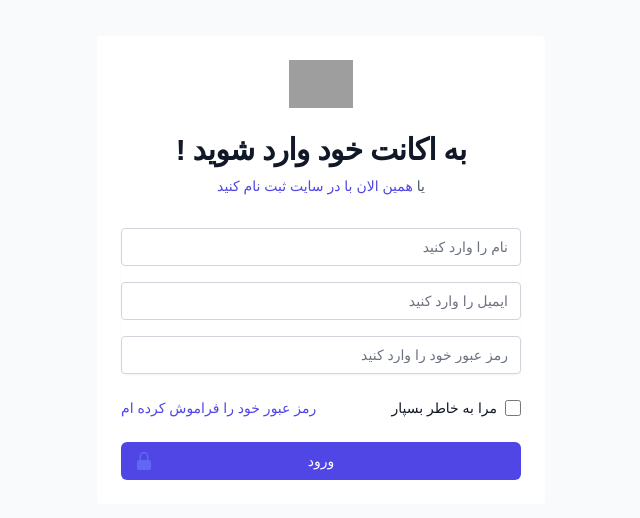
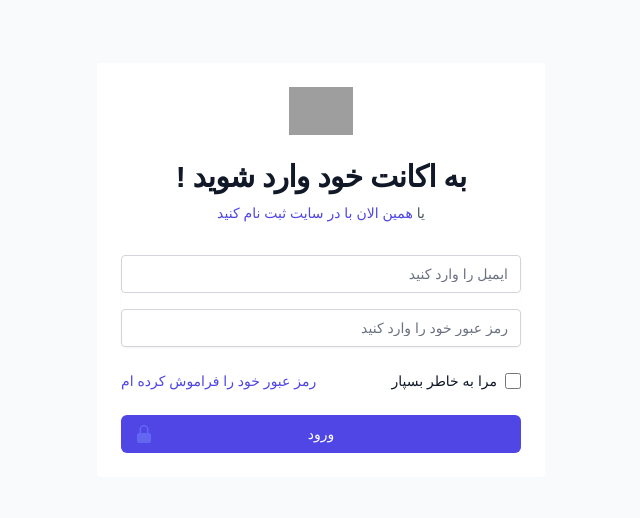
Before and after one commit to SPY-STAR0003/shop_website, a Next.js app: page /auth/login in a window 1280 px wide. Shown: the part 130-648 px from the top of the page, without its empty margins (386-1026 px from the left). Built offline with nearby package versions, Linux system fonts and the light colour scheme; grey boxes are pictures that could not be loaded.

Commit message:
add axios to handle login & register api

```diff
--- /dev/null
+++ b/app/api/callApi.ts
@@ -0,0 +1,28 @@
+import axios from "axios";
+
+const callApi = () => {
+
+    const axiosInstance = axios.create({
+        baseURL : 'http://localhost:5000/api'
+    })
+
+    axios.interceptors.request.use(
+        (config) => {
+
+            return config
+        },
+        (err) => console.log(err)
+    )
+
+    axios.interceptors.response.use(
+        (res) => {
+
+            return res
+        },
+        (err) => console.log(err)
+    )
+
+    return axiosInstance
+}
+
+export default callApi;
--- /dev/null
+++ b/app/components/auth/login/form.tsx
@@ -0,0 +1,74 @@
+// assets
+import { LockClosedIcon } from '@heroicons/react/20/solid'
+// libraries
+import { Formik, Form, withFormik } from 'formik';
+import { loginFormSchema } from '../../../modules/yup/form';
+// components
+import Checkbox from '../../../global/form/checkbox'
+import Input from '../../../global/form/input'
+import MyLink from "../../../global/link/link"
+import Button from '../../../global/form/button'
+// types
+import { AuthFormInputsProps , LoginFormValuesProps } from '../../../types/form';
+// schemas
+import { loginformInputsInfo } from '../../../schema/form/loginInputs';
+import callApi from '../../../api/callApi';
+
+
+const InnerLoginForm : React.FC = () => {
+
+    return (
+        <Form className="mt-8 space-y-6" action="#" method="POST">
+            <input type="hidden" name="remember" defaultValue="true" />
+            <div className="space-y-4 rounded-md shadow-sm">
+                {
+                    loginformInputsInfo.map((item : AuthFormInputsProps, index : number) => (
+                        <Input
+                            key= {index}
+                            id={item?.id}
+                            name={item.name}
+                            type={item?.type}
+                            placeholder={item?.placeholder}
+                            label={item?.label}
+                            autoComplete={item?.autoComplete}
+                        />
+                    ))
+                }
+            </div>
+            <div className="flex sm:flex-row sm:space-y-0 space-y-3 flex-col items-center justify-between">
+                <Checkbox
+                    id={"checkbox"}
+                    type={"checkbox"}
+                    label={"مرا به خاطر بسپار"}
+                />
+                <MyLink text={"رمز عبور خود را فراموش کرده ام"} />
+            </div>
+            <Button text="ورود" Icon={LockClosedIcon} />
+        </Form>
+    )
+}
+
+interface InnerLoginFormProps {
+    setCookie : any;
+}
+
+const LoginForm = withFormik<InnerLoginFormProps, LoginFormValuesProps>({
+    mapPropsToValues :(props : InnerLoginFormProps) => ({
+        name : "", email: "", password: ""
+    }),
+    handleSubmit: async (values : LoginFormValuesProps, {props}) => {
+
+        const response = await callApi().post("/auth/login", values)
+
+        if (response.status === 200) {
+            props.setCookie('shopWebsite', response.data.token, {
+                maxAge : 3600 * 60 * 24 * 30,
+                domain : 'localhost',
+                sameSite : 'lax'
+            })
+        }
+    },
+    validationSchema : loginFormSchema
+})(InnerLoginForm)
+
+export default LoginForm;
--- a/app/components/auth/login/index.tsx
+++ b/app/components/auth/login/index.tsx
@@ -1,15 +1,18 @@
-import Form from "../similar/form"
+import Form from "./form"
 import Header from "../similar/header"
+import { useCookies } from "react-cookie"
 
 
 const Login : React.FC = () => {
+
+    const [cookie, setCookie] = useCookies(['shopWebsite'])
 
     return (
         <div className={"absolute top-0 left-0 w-full h-full bg-gray-50"}>
             <div className="flex min-h-full items-center justify-center py-12 px-4 sm:px-6 lg:px-8">
                 <div className="w-full bg-white p-6 max-w-md space-y-8 rounded">
                     <Header isLogin={true} />
-                    <Form isLogin={true} />
+                    <Form setCookie={setCookie} />
                 </div>
             </div>
         </div>
--- a/app/components/auth/similar/form.tsx
+++ b/app/components/auth/register/form.tsx
@@ -1,30 +1,32 @@
+// next & react
+import Router from 'next/router';
 // assets
 import { LockClosedIcon } from '@heroicons/react/20/solid'
 // libraries
-import { Formik, Form, withFormik } from 'formik';
-import { loginFormSchema } from '../../../modules/yup/form';
+import { Form, withFormik } from 'formik';
+import { RegisterFormSchema } from '../../../modules/yup/form';
+import callApi from '../../../api/callApi';
 // components
 import Checkbox from '../../../global/form/checkbox'
 import Input from '../../../global/form/input'
-import MyLink from "../../../global/link/link"
 import Button from '../../../global/form/button'
 // types
-import { loginFormInputsProps , LoginFormValuesProps } from '../../../types/form';
+import { AuthFormInputsProps , RegisterFormValuesProps } from '../../../types/form';
 // schemas
-import { formInputsInfo } from '../../../schema/form/loginInputs';
+import { registerFormInputsInfo } from '../../../schema/form/loginInputs';
 
 interface AuthProps {
     isLogin : boolean
 }
 
-const InnerLoginForm : React.FC<AuthProps> = ({isLogin}) => {
+const InnerRegisterForm : React.FC<AuthProps> = ({isLogin}) => {
 
     return (
         <Form className="mt-8 space-y-6" action="#" method="POST">
             <input type="hidden" name="remember" defaultValue="true" />
             <div className="space-y-4 rounded-md shadow-sm">
                 {
-                    formInputsInfo.map((item : loginFormInputsProps, index : number) => (
+                    registerFormInputsInfo.map((item : AuthFormInputsProps, index : number) => (
                         <Input
                             key= {index}
                             id={item?.id}
@@ -43,27 +45,28 @@ const InnerLoginForm : React.FC<AuthProps> = ({isLogin}) => {
                     type={"checkbox"}
                     label={"مرا به خاطر بسپار"}
                 />
-                {
-                    isLogin && <MyLink text={"رمز عبور خود را فراموش کرده ام"} />
-                }
             </div>
-            <Button text={isLogin ? "ورود" : "ثبت نام"} Icon={LockClosedIcon} />
+            <Button text="ثبت نام" Icon={LockClosedIcon} />
         </Form>
     )
 }
 
-interface InnerLoginFormProps {
+interface InnerRegisterFormProps {
 
 }
 
-const LoginForm = withFormik<InnerLoginFormProps, LoginFormValuesProps>({
-    mapPropsToValues :(props : InnerLoginFormProps) => ({
+const RegisterForm = withFormik<InnerRegisterFormProps, RegisterFormValuesProps>({
+    mapPropsToValues :(props : InnerRegisterFormProps) => ({
         name : "", email: "", password: ""
     }),
-    handleSubmit: (values : LoginFormValuesProps) => {
-        console.log(values)
+    handleSubmit: async (values : RegisterFormValuesProps) => {
+        const response = await callApi().post("/auth/register", values)
+
+        if (response.status === 201) {
+            Router.push('/auth/login')
+        }
     },
-    validationSchema : loginFormSchema
-})(InnerLoginForm)
+    validationSchema : RegisterFormSchema
+})(InnerRegisterForm)
 
-export default LoginForm;
+export default RegisterForm;
--- a/app/components/auth/register/index.tsx
+++ b/app/components/auth/register/index.tsx
@@ -1,4 +1,4 @@
-import Form from "../similar/form"
+import Form from "./form"
 import Header from "../similar/header"
 
 const Register : React.FC = () => {
@@ -8,7 +8,7 @@ const Register : React.FC = () => {
             <div className="flex min-h-full items-center justify-center py-12 px-4 sm:px-6 lg:px-8">
                 <div className="w-full bg-white p-6 max-w-md space-y-8 rounded">
                     <Header isLogin={false} />
-                    <Form isLogin={false} />
+                    <Form />
                 </div>
             </div>
         </div>
--- a/app/modules/yup/form.ts
+++ b/app/modules/yup/form.ts
@@ -2,7 +2,12 @@
 import { string , object } from 'yup';
 
 export const loginFormSchema = object().shape({
+    email : string().email().required(),
+    password : string().required().min(8),
+})
+
+export const RegisterFormSchema = object().shape({
     name : string().required(),
     email : string().email().required(),
-    password : string().required().min(8).max(16),
+    password : string().required().min(8),
 })
--- a/app/schema/form/loginInputs.ts
+++ b/app/schema/form/loginInputs.ts
@@ -1,7 +1,12 @@
 // types
-import { loginFormInputsProps } from "../../types/form"
+import { AuthFormInputsProps } from "../../types/form"
 
-export const formInputsInfo : loginFormInputsProps[] = [
+export const loginformInputsInfo : AuthFormInputsProps[] = [
+    {id : "email", type : "email", name : "email", autoComplete : "current-email", placeholder : "ایمیل را وارد کنید" , label : "ایمیل :"},
+    {id : "password", type : "password", name : "password", autoComplete : "current-password" , placeholder : "رمز عبور خود را وارد کنید" , label : "رمز عبور :"}
+]
+
+export const registerFormInputsInfo : AuthFormInputsProps[] = [
     {id : "name", type : "text", name : "name", autoComplete : "username", placeholder : "نام را وارد کنید" , label : "نام :"},
     {id : "email", type : "email", name : "email", autoComplete : "current-email", placeholder : "ایمیل را وارد کنید" , label : "ایمیل :"},
     {id : "password", type : "password", name : "password", autoComplete : "current-password" , placeholder : "رمز عبور خود را وارد کنید" , label : "رمز عبور :"}
--- a/package.json
+++ b/package.json
@@ -12,9 +12,11 @@
     "@headlessui/react": "^1.6.6",
     "@heroicons/react": "^2.0.10",
     "@reduxjs/toolkit": "^1.8.5",
+    "axios": "^0.27.2",
     "formik": "^2.2.9",
     "next": "12.2.5",
     "react": "18.2.0",
+    "react-cookie": "^4.1.1",
     "react-dom": "18.2.0",
     "react-redux": "^8.0.2",
     "vazirmatn": "^33.0.3",
```
Also changed, not shown: app/types/form.ts (+6 -1 lines), 1 other file (tests, documents, lock files or other folders).
